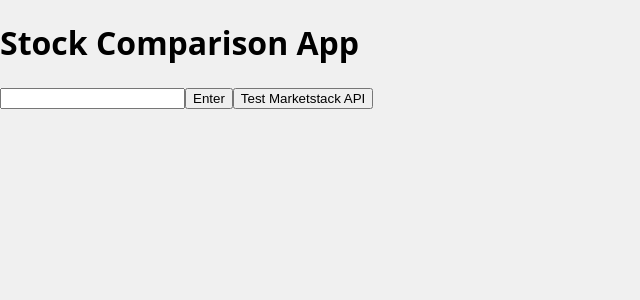
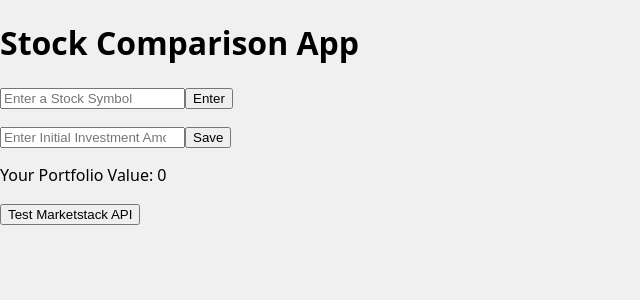
Before and after one commit to HarryZ1/stock-comparison, a React (Vite) app in the folder frontend/: page / in a window 1280 px wide. Shown: the top 300 px of the page, without its empty margins (0-640 px from the left). Built offline with nearby package versions, Linux system fonts and the light colour scheme.

Commit message:
Created an intitial investment input field that only allows numbers

```diff
--- a/frontend/src/App.tsx
+++ b/frontend/src/App.tsx
@@ -38,8 +38,9 @@ interface ApiResponse {
 function App() {
   const [data, setData] = useState<ApiResponse | null>(null);
   const [error, setError] = useState("");
-  const [userInput, setUserInput] = useState("");
-  const [showUserInput, setShowUserInput] = useState(false);
+  const [tempUserInput, setTempUserInput] = useState("");
+  const [portfolioValInput, setPortfolioValInput] = useState("");
+  const [portfolioVal, setPortfolioVal] = useState(0);
 
   const testFetchData = async () => {
     setError("");
@@ -60,7 +61,7 @@ function App() {
   };
 
   const fetchData = async () => {
-    if (!userInput.trim()) {
+    if (!tempUserInput) {
       setError("Please enter a stock symbol!");
       return;
     }
@@ -68,8 +69,8 @@ function App() {
     setData(null);
 
     try {
-      const response = await axios.get<ApiResponse>(`/api/market-stack?symbols=${userInput.toUpperCase()}`);
-      setShowUserInput(true);
+      const response = await axios.get<ApiResponse>(`/api/market-stack?symbols=${tempUserInput.toUpperCase()}`);
+      setTempUserInput("");
       setData(response.data);
     } catch (err) {
       let newMessage = "An Unknow Error was Found!";
@@ -100,17 +101,35 @@ function App() {
     );
   }
 
+  const handleSavePortfolio = () => {
+    const val = parseFloat(portfolioValInput);
+
+    setPortfolioVal(isNaN(val) ? 0 : val);
+    setPortfolioValInput("");
+
+  }
+
   return (
     <div>
       <h1>Stock Comparison App</h1>
-      <input type="text" value={userInput} onChange={(event) => {
-        setUserInput(event.target.value.replace(/[^a-zA-Z]/g, ''))
+      <p>
+        <input type="text" value={tempUserInput} placeholder="Enter a Stock Symbol" onChange={(event) => {
+          setTempUserInput(event.target.value.replace(/[^a-zA-Z]/g, '').toUpperCase());
+          }}/>
+        <button onClick={fetchData}> Enter </button>
+      </p>
+
+      <p>
+        <input type="number" value={portfolioValInput} placeholder="Enter Initial Investment Amount" onChange={(event) => {
+          setPortfolioValInput(event.target.value.replace(/[^0-9]/g, ''));
         }}/>
-      <button onClick={fetchData}> Enter </button>
-      {showUserInput && userInput}
-
+        <button onClick={handleSavePortfolio}> Save </button>
+      </p>
+      <p>
+        {`Your Portfolio Value: ${portfolioVal}`}
+      </p>
       <button onClick={testFetchData}>Test Marketstack API</button>
-      {error && <p style={{ color: 'red' }}>Error: {error}</p>}
+      {error && <p style={{ color: 'red' }}> Error: {error}</p>}
       {data && <pre>{JSON.stringify(data, null, 3)}</pre>}
       {data && data.data && data.data.length > 0 && (
         data.data.map((stockItem: ApiStockItem) => (
```
Also changed, not shown: 1 other file (tests, documents, lock files or other folders).
